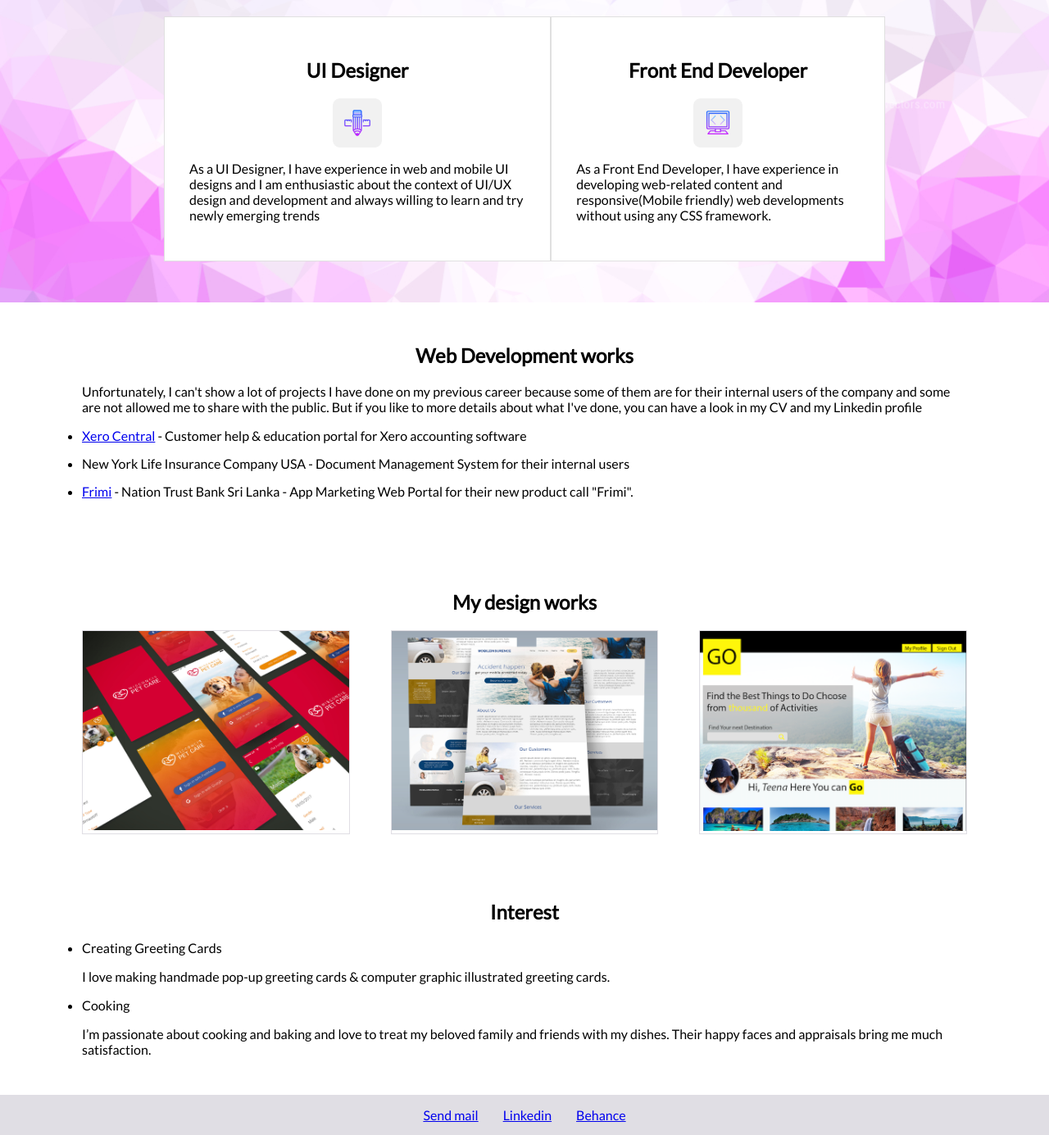
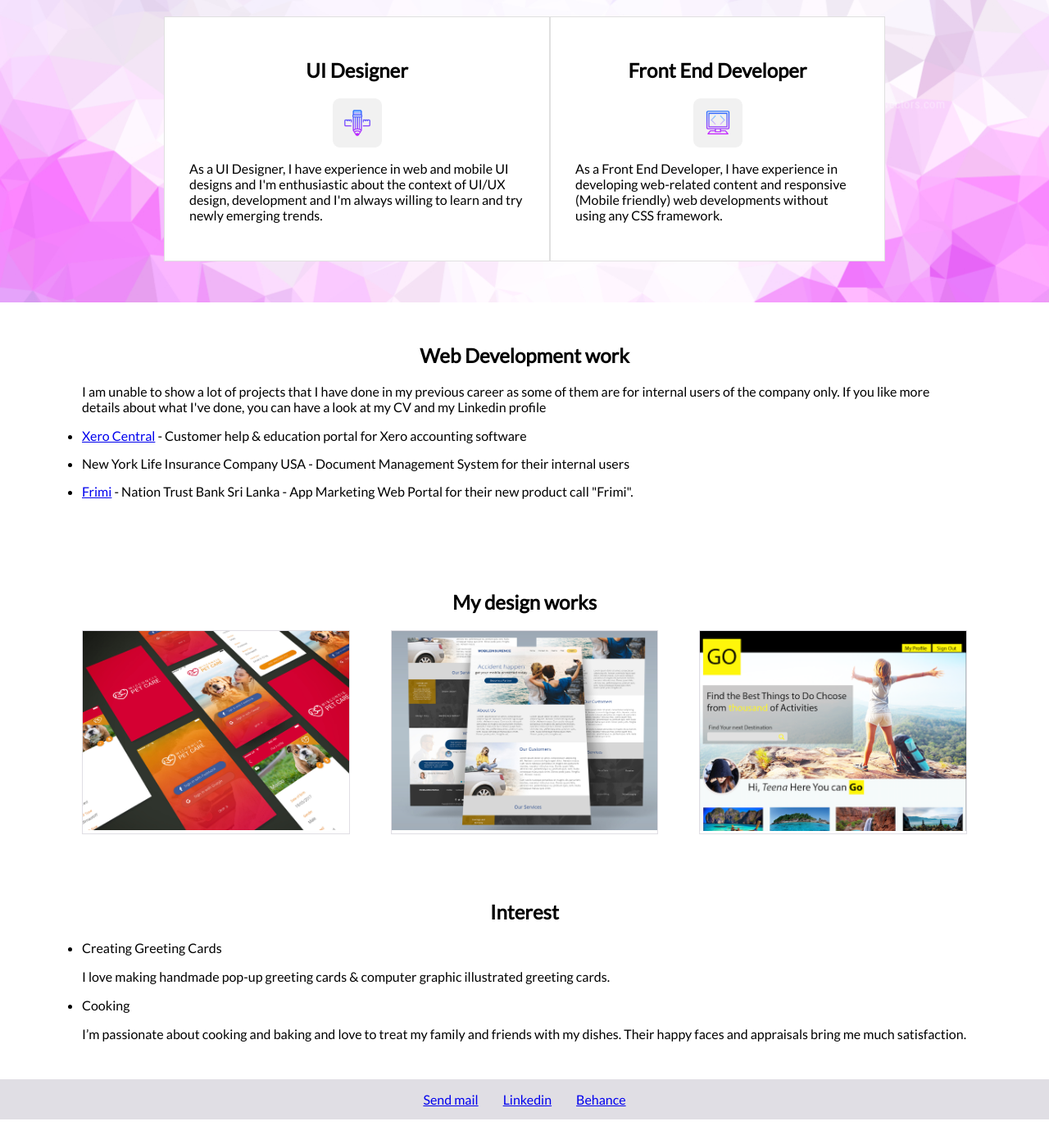
Before and after one commit to MonaliMD/monalimd.github.io, a website: page index.html in a window 1280 px wide. Shown: the part 522-1907 px from the top of the page at 82% size. Drawn offline with Linux system fonts and the light colour scheme.

Commit message:
Update content

```diff
--- a/index.html
+++ b/index.html
@@ -35,8 +35,7 @@
       </p>
       <p>
         I design and code beautifully simple things and always try to learn
-        accessibility and I apply them on my works to make content more
-        accesible.
+        accessibility and I apply them in my work to make content more accessible.
       </p>
       <p>I love what I do.</p>
       <div class="profile-pic_container">
@@ -55,9 +54,8 @@
         <h2>UI Designer</h2>
         <div class="image-icon"><img src="img/design-icon.png" /></div>
         <p class="text-description">
-          As a UI Designer, I have experience in web and mobile UI designs and I
-          am enthusiastic about the context of UI/UX design and development and
-          always willing to learn and try newly emerging trends
+          As a UI Designer, I have experience in web and mobile UI designs and I'm enthusiastic about the context of UI/UX design,
+          development and I'm always willing to learn and try newly emerging trends.
         </p>
       </div>
       <div class="container">
@@ -65,21 +63,18 @@
         <div class="image-icon"><img src="img/code-icon.png" /></div>
         <p class="text-description">
           As a Front End Developer, I have experience in developing web-related
-          content and responsive(Mobile friendly) web developments without using
-          any CSS framework.
+          content and responsive (Mobile friendly) web developments without using any CSS framework.
         </p>
       </div>
     </section>
 
     <section class="light-theme">
-      <h2 class="sub-heading">Web Development works</h2>
+      <h2 class="sub-heading">Web Development work</h2>
       <div class="">
         <p>
-          Unfortunately, I can't show a lot of projects I have done on my
-          previous career because some of them are for their internal users of
-          the company and some are not allowed me to share with the public. But
-          if you like to more details about what I've done, you can have a look
-          in my CV and my Linkedin profile
+          I am unable to show a lot of projects that I have done in my previous
+           career as some of them are for internal users of the company only.
+           If you like more details about what I've done, you can have a look at my CV and my Linkedin profile
         </p>
 
         <ul>
@@ -135,9 +130,8 @@
         </p>
         <li>Cooking</li>
         <p>
-          I’m passionate about cooking and baking and love to treat my beloved
-          family and friends with my dishes. Their happy faces and appraisals
-          bring me much satisfaction.
+          I’m passionate about cooking and baking and love to treat my family and
+          friends with my dishes. Their happy faces and appraisals bring me much satisfaction.
         </p>
       </ul>
     </section>
```
